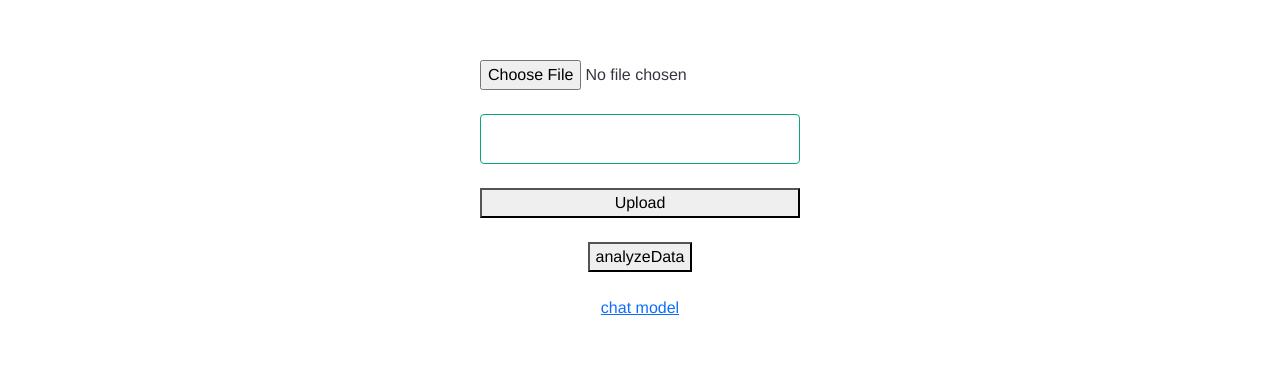
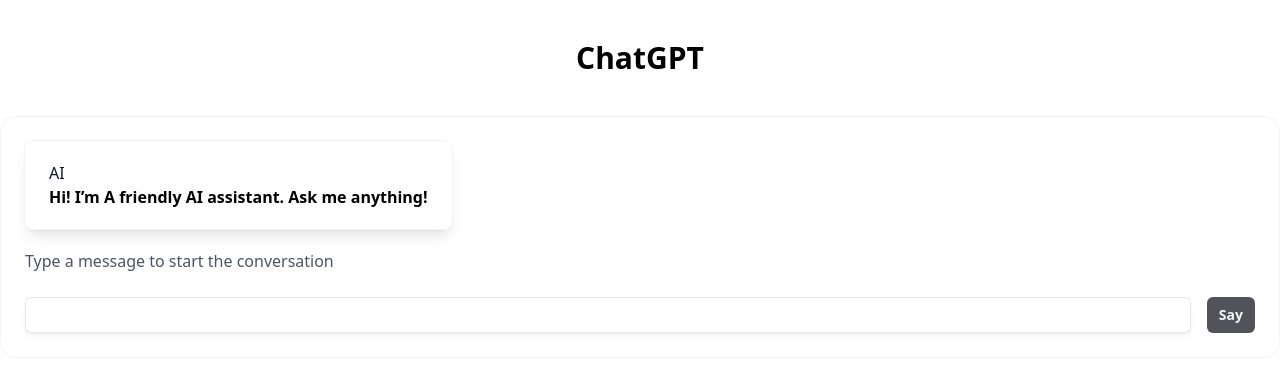
Before and after one commit to quanguway/anylze, a Next.js app: page / in a window 1280 px wide. Shown: the top 372 px of the page. Built offline with nearby package versions, Linux system fonts and the light colour scheme; no server answers; a web font is replaced by a local one.

Commit message:
Create ChatGPT

```diff
--- /dev/null
+++ b/components/Button/index.tsx
@@ -0,0 +1,14 @@
+import clsx from 'clsx'
+
+export function Button({ className, ...props }: any) {
+  return (
+    <button
+      className={clsx(
+        'inline-flex items-center gap-2 justify-center rounded-md py-2 px-3 text-sm outline-offset-2 transition active:transition-none',
+        'bg-zinc-600 font-semibold text-zinc-100 hover:bg-zinc-400 active:bg-zinc-800 active:text-zinc-100/70',
+        className
+      )}
+      {...props}
+    />
+  )
+}
--- /dev/null
+++ b/components/Chat/index.tsx
@@ -0,0 +1,112 @@
+import { useEffect, useState } from 'react'
+import { type Message, ChatLine, LoadingChatLine } from '../ChatLine'
+import { useCookies } from 'react-cookie'
+import { Button } from '../Button'
+import axios from 'axios'
+import {configAPI} from '../../config.js'
+
+const COOKIE_NAME = 'nextjs-example-ai-chat-gpt3'
+
+// default first message to display in UI (not necessary to define the prompt)
+export const initialMessages: Message[] = [
+  {
+    who: 'bot',
+    message: 'Hi! I’m A friendly AI assistant. Ask me anything!',
+  },
+]
+
+const InputMessage = ({ input, setInput, sendMessage }: any) => (
+  <div className="mt-6 flex clear-both">
+    <input
+      type="text"
+      aria-label="chat input"
+      required
+      className="min-w-0 flex-auto appearance-none rounded-md border border-zinc-900/10 bg-white px-3 py-[calc(theme(spacing.2)-1px)] shadow-md shadow-zinc-800/5 placeholder:text-zinc-400 focus:border-teal-500 focus:outline-none focus:ring-4 focus:ring-teal-500/10 sm:text-sm"
+      value={input}
+      onKeyDown={(e) => {
+        if (e.key === 'Enter') {
+          sendMessage(input)
+          setInput('')
+        }
+      }}
+      onChange={(e) => {
+        setInput(e.target.value)
+      }}
+    />
+    <Button
+      type="submit"
+      className="ml-4 flex-none"
+      onClick={() => {
+        sendMessage(input)
+        setInput('')
+      }}
+    >
+      Say
+    </Button>
+  </div>
+)
+
+export function Chat() {
+  const [messages, setMessages] = useState<Message[]>(initialMessages)
+  const [input, setInput] = useState('')
+  const [loading, setLoading] = useState(false)
+  const [cookie, setCookie] = useCookies([COOKIE_NAME])
+
+  useEffect(() => {
+    if (!cookie[COOKIE_NAME]) {
+      // generate a semi random short id
+      const randomId = Math.random().toString(36).substring(7)
+      setCookie(COOKIE_NAME, randomId)
+    }
+  }, [cookie, setCookie])
+
+  // send message to API /api/chat endpoint
+  const sendMessage = async (message: string) => {
+    setLoading(true)
+    const newMessages = [
+      ...messages,
+      { message: message, who: 'user' } as Message,
+    ]
+    setMessages(newMessages)
+    const last10messages = newMessages.slice(-10)
+
+    const response = await axios.post('https://api.openai.com/v1/completions', {
+    	"model": "text-davinci-003",
+		  "prompt": `${message}`,
+		  "max_tokens": 100,
+		  "temperature": 0
+		    }, configAPI)
+    console.log(response);
+    const data = response.data.choices[0];
+
+    // // strip out white spaces from the bot message
+    const botNewMessage = data.text.trim()
+
+    setMessages([
+      ...newMessages,
+      { message: botNewMessage, who: 'bot' } as Message,
+    ])
+    setLoading(false)
+  }
+
+  return (
+    <div className="rounded-2xl border-zinc-100  lg:border lg:p-6">
+      {messages.map(({ message, who }, index) => (
+        <ChatLine key={index} who={who} message={message} />
+      ))}
+
+      {loading && <LoadingChatLine />}
+
+      {messages.length < 2 && (
+        <span className="mx-auto flex flex-grow text-gray-600 clear-both">
+          Type a message to start the conversation
+        </span>
+      )}
+      <InputMessage
+        input={input}
+        setInput={setInput}
+        sendMessage={sendMessage}
+      />
+    </div>
+  )
+}
--- /dev/null
+++ b/components/ChatLine/index.tsx
@@ -0,0 +1,78 @@
+import clsx from 'clsx'
+import Balancer from 'react-wrap-balancer'
+
+// wrap Balancer to remove type errors :( - @TODO - fix this ugly hack
+const BalancerWrapper = (props: any) => <Balancer {...props} />
+
+export type Message = {
+  who: 'bot' | 'user' | undefined
+  message?: string
+}
+
+// loading placeholder animation for the chat line
+export const LoadingChatLine = () => (
+  <div className="flex min-w-full animate-pulse px-4 py-5 sm:px-6">
+    <div className="flex flex-grow space-x-3">
+      <div className="min-w-0 flex-1">
+        <p className="font-large text-xxl text-gray-900">
+          <a href="#" className="hover:underline">
+            AI
+          </a>
+        </p>
+        <div className="space-y-4 pt-4">
+          <div className="grid grid-cols-3 gap-4">
+            <div className="col-span-2 h-2 rounded bg-zinc-500"></div>
+            <div className="col-span-1 h-2 rounded bg-zinc-500"></div>
+          </div>
+          <div className="h-2 rounded bg-zinc-500"></div>
+        </div>
+      </div>
+    </div>
+  </div>
+)
+
+// util helper to convert new lines to <br /> tags
+const convertNewLines = (text: string) =>
+  text.split('\n').map((line, i) => (
+    <span key={i}>
+      {line}
+      <br />
+    </span>
+  ))
+
+export function ChatLine({ who = 'bot', message }: Message) {
+  if (!message) {
+    return null
+  }
+  const formatteMessage = convertNewLines(message)
+
+  return (
+    <div
+      className={
+        who != 'bot' ? 'float-right clear-both' : 'float-left clear-both'
+      }
+    >
+      <BalancerWrapper>
+        <div className="float-right mb-5 rounded-lg bg-white px-4 py-5 shadow-lg ring-1 ring-zinc-100 sm:px-6">
+          <div className="flex space-x-3">
+            <div className="flex-1 gap-4">
+              <p className="font-large text-xxl text-gray-900">
+                <a href="#" className="hover:underline">
+                  {who == 'bot' ? 'AI' : 'You'}
+                </a>
+              </p>
+              <p
+                className={clsx(
+                  'text ',
+                  who == 'bot' ? 'font-semibold font- ' : 'text-gray-400'
+                )}
+              >
+                {formatteMessage}
+              </p>
+            </div>
+          </div>
+        </div>
+      </BalancerWrapper>
+    </div>
+  )
+}
--- a/config.js
+++ b/config.js
@@ -1,5 +1,7 @@
-export let configAPI = {
+export const configAPI = {
   headers: {
-    Authorization: `Bearer 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`,
+    Authorization: `Bearer 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`,
   }
 }
+
+export const apiURL = process.env.API_URL;
--- a/pages/_app.jsx
+++ b/pages/_app.jsx
@@ -1,10 +1,11 @@
-import "bootstrap/dist/css/bootstrap.min.css";
-import { useEffect } from "react";
+// import "bootstrap/dist/css/bootstrap.min.css";
+import '../styles/globals.css';
+// import { useEffect } from "react";
 
 function MyApp({ Component, pageProps }) {
-  useEffect(() => {
-    require("bootstrap/dist/js/bootstrap.bundle.min.js");
-  }, []);
+  // useEffect(() => {
+  //   require("bootstrap/dist/js/bootstrap.bundle.min.js");
+  // }, []);
 
   return <Component {...pageProps} />;
 }
--- a/pages/index.jsx
+++ b/pages/index.jsx
@@ -1,66 +1,19 @@
-import React, { useRef, useState } from "react";
-import axios from "axios";
 import Head from "next/head";
-import styles from "./index.module.css";
-import * as XLSX from 'xlsx';
-import Link from "next/link";
+import { Text } from '@vercel/examples-ui';
+import { Chat } from '../components/Chat';
 
 export default function Home() {
-  const [dataXLXS, setDataXLXS] = useState(null);
-  const [htmlText, setHtmlText] = useState(null);
-
-  const handleSubmit = (event) => {
-  event.preventDefault();
-
-  const file = event.target.file.files[0];
-  const reader = new FileReader();
-  reader.onload = (e) => {
-    const data = e.target.result;
-    const workbook = XLSX.read(data, { type: 'binary' });
-    const firstSheet = workbook.SheetNames[0];
-    const worksheet = workbook.Sheets[firstSheet];
-    const rows = XLSX.utils.sheet_to_json(worksheet);
-    console.log(rows);
-    setDataXLXS(rows);
-  };
-  reader.readAsBinaryString(file);
-};
-
-
-const analyzeData = async () => {
-  try {
-    const message =  refInput.current.value;
-    const res = await axios.post('/api/analyze', {data: dataXLXS, message});
-    console.log(res.data.text);
-    setHtmlText(res.data.text);
-    return res;
-    } catch(err) {
-      console.log(err)
-    }
-
-};
-  const refInput = useRef(null);
 
   return (
     <div>
       <Head>
-        <title>Analysit Bussiness</title>
+        <title>ChatGPT Explore - Uway Technology</title>
       </Head>
+      <h1 className="text-3xl font-bold text-center my-10">ChatGPT</h1>
+      <div className="w-full ">
+        <Chat />
+      </div>
 
-      <main className={styles.main}>
-        <form onSubmit={handleSubmit}>
-          <input type="file" name="file" />
-          <br/>
-          <input ref={refInput} type='text'/>
-          <button type="submit">Upload</button>
-        </form>
-        <br/>
-        <button onClick={analyzeData}>analyzeData</button>
-        <br/>
-        <div dangerouslySetInnerHTML={{ __html: htmlText }}/>
-
-        <Link href="/model/chat">chat model</Link>
-      </main>
     </div>
   );
 }
--- /dev/null
+++ b/postcss.config.js
@@ -0,0 +1,6 @@
+module.exports = {
+  plugins: {
+    tailwindcss: {},
+    autoprefixer: {},
+  },
+}
--- /dev/null
+++ b/styles/globals.css
@@ -0,0 +1,3 @@
+@tailwind base;
+@tailwind components;
+@tailwind utilities;
--- /dev/null
+++ b/tailwind.config.js
@@ -0,0 +1,15 @@
+/** @type {import('tailwindcss').Config} */
+module.exports = {
+  content: [
+    "./app/**/*.{js,ts,jsx,tsx}",
+    "./pages/**/*.{js,ts,jsx,tsx}",
+    "./components/**/*.{js,ts,jsx,tsx}",
+
+    // Or if using `src` directory:
+    "./src/**/*.{js,ts,jsx,tsx}",
+  ],
+  theme: {
+    extend: {},
+  },
+  plugins: [],
+}
```
Also changed, not shown: package.json (+7 -0 lines), pages/model/chat.jsx (+22 -29 lines), 1 other file (tests, documents, lock files or other folders).
